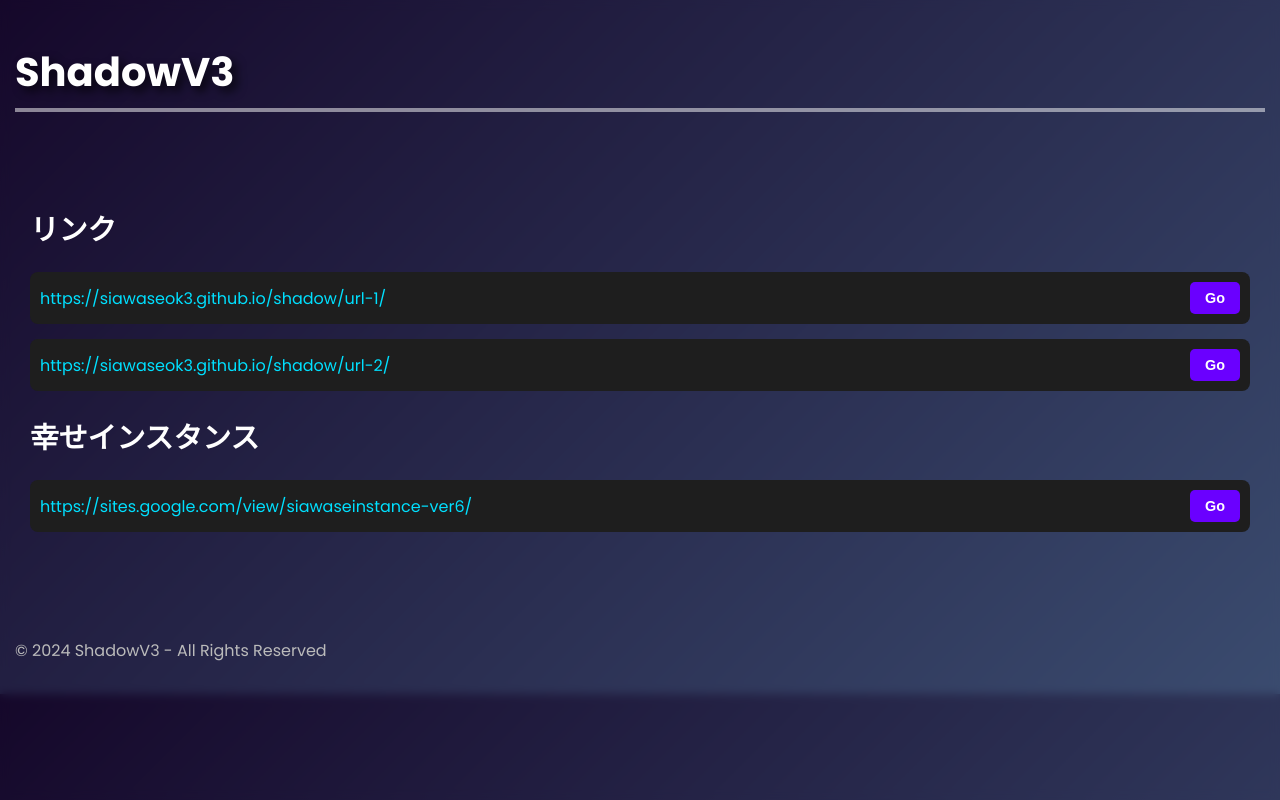
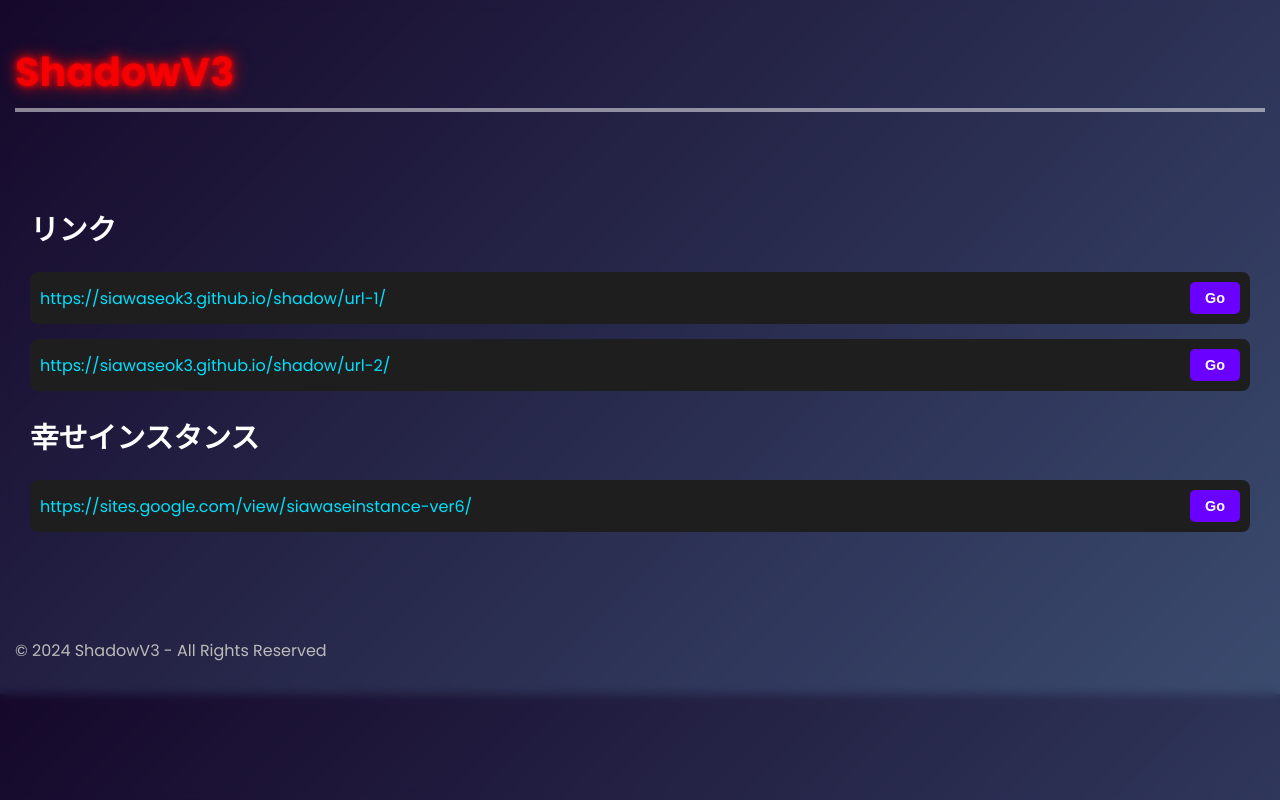
Before and after one commit to siawaseok3/siawaseok3.github.io, a plain HTML site: page shadow/index.html in a window 1280 px wide. Drawn offline with Linux system fonts and the light colour scheme.

Commit message:
index.html を更新

```diff
--- a/shadow/index.html
+++ b/shadow/index.html
@@ -38,9 +38,14 @@
         }
 
         header h1 {
-            font-size: 2.5em; /* Reduced font size */
+            font-size: 2.5em; /* Font size */
             font-weight: 700;
-            text-shadow: 5px 5px 10px rgba(0, 0, 0, 0.7);
+            color: rgba(255, 0, 0, 0.8); /* Dark fluorescent red */
+            text-shadow:
+                0 0 5px rgba(255, 0, 0, 0.7), /* Slight blur */
+                0 0 10px rgba(255, 0, 0, 0.6), /* Medium blur */
+                0 0 15px rgba(255, 0, 0, 0.5), /* Bold shadow */
+                0 0 20px rgba(255, 0, 0, 0.4); /* Deeper shadow */
             position: relative; /* Required for positioning the underline */
             padding-bottom: 10px; /* Space between text and underline */
         }
```
